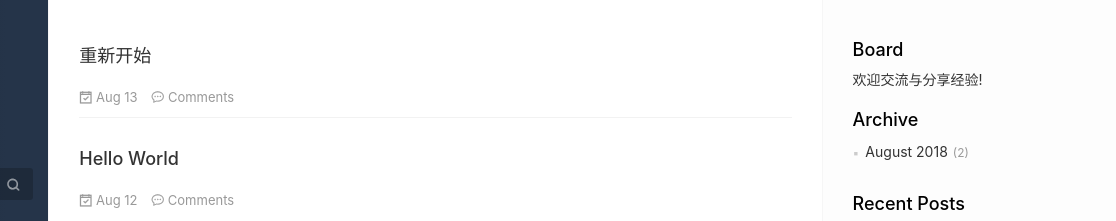
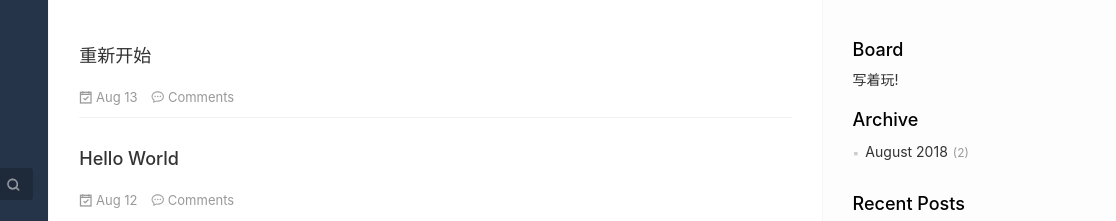
Before and after one commit to kookliu/kookliu.github.io, a plain HTML site: page index.html in a window 1280 px wide. Shown: the top 221 px of the page, 164-1280 px from the left. Drawn offline with nearby package versions, Linux system fonts and the light colour scheme; some packages are replaced by stand-ins of ours; a script that the page names is missing.

Commit message:
Site updated: 2018-08-14 07:58:06

```diff
--- a/index.html
+++ b/index.html
@@ -164,7 +164,7 @@
     <div class="widget-body">
         <div id="board">
             <div class="content">
-                <p>欢迎交流与分享经验!</p>
+                <p>写着玩!</p>
             </div>
         </div>
     </div>
```
Also changed, not shown: 2018/08/12/hello-world/index.html (+1 -1 lines), 2018/08/13/1st-Article/index.html (+1 -1 lines), archives/2018/08/index.html (+1 -1 lines), archives/2018/index.html (+1 -1 lines), archives/index.html (+1 -1 lines).
